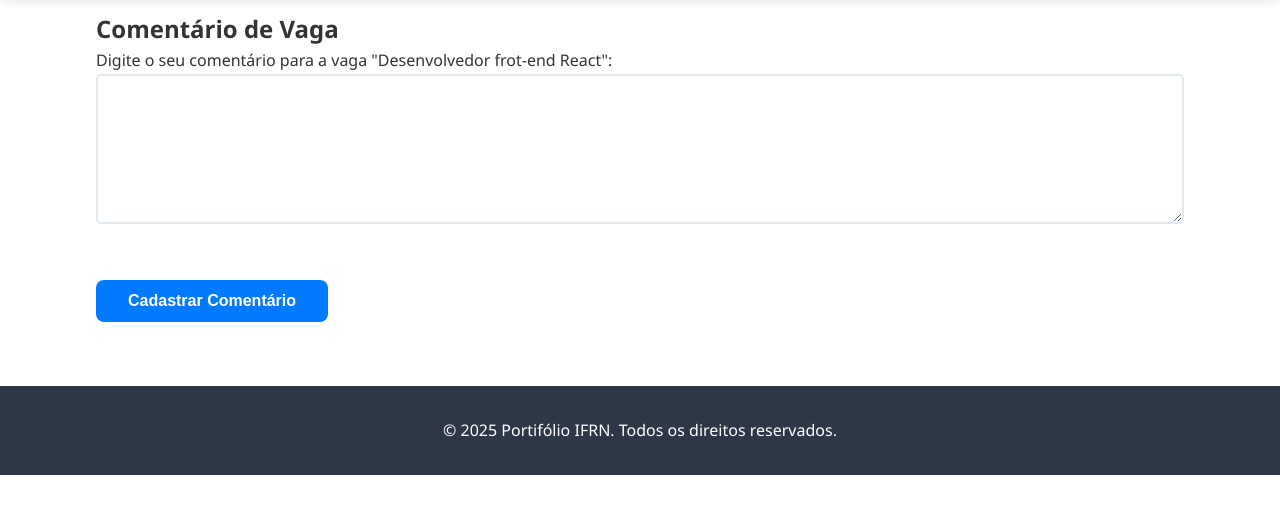
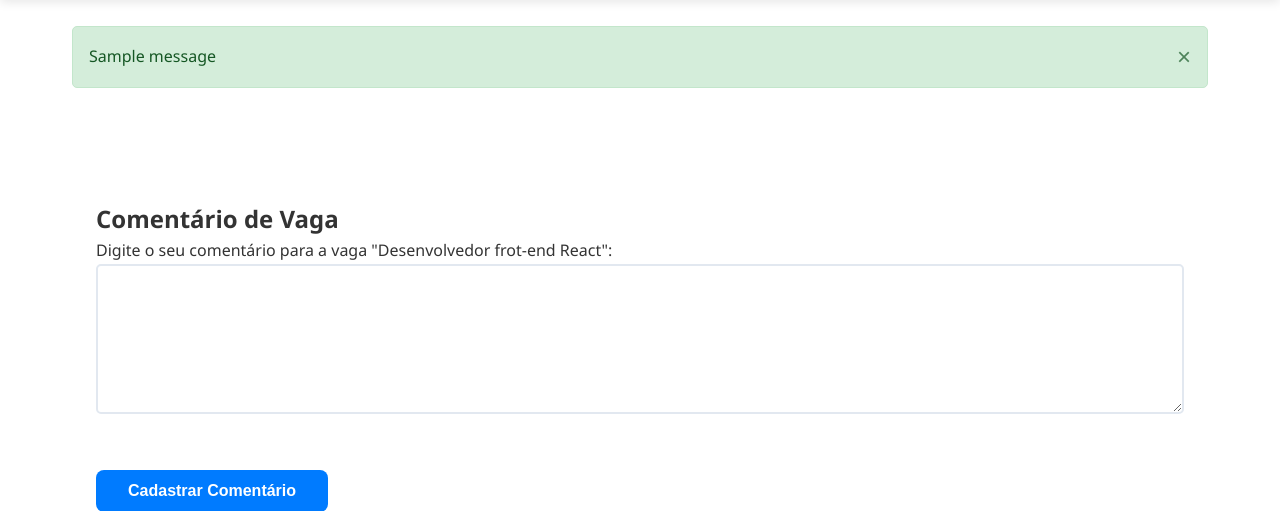
Before and after one commit to tads-cnat/apoo-25-2, a Django app: page /vaga/1/comentar/ in a window 1280 px wide. Shown: the part 70-581 px from the top of the page. Run offline with Django 4.2, Linux system fonts and the light colour scheme; data comes from the database, SQL or seed files in the repository; both versions use the stored data as it was after the commit; tables that the repository leaves empty hold one stand-in row (values such as "Sample post"); one stand-in notice (Sample message) is shown.

Commit message:
Utilização do framework de mensagens do Django.

```diff
--- a/mysite/portifolio/templates/portifolio/base.html
+++ b/mysite/portifolio/templates/portifolio/base.html
@@ -21,6 +21,18 @@
             </ul>
         </nav>
     </header>
+    <!-- Container de Mensagens -->
+    <div class="messages-container">
+        {% if messages %}
+            {% for message in messages %}
+                <div class="alert alert-{{ message.tags }}" role="alert">
+                    {{ message }}
+                    <button type="button" class="close-btn" onclick="this.parentElement.style.display='none';">&times;</button>
+                </div>
+            {% endfor %}
+        {% endif %}
+    </div>
+
     {% block hero %}
     <section class="hero">
         <h1>Bem-vindo ao Portifólio IFRN</h1>
--- a/mysite/portifolio/views.py
+++ b/mysite/portifolio/views.py
@@ -1,5 +1,6 @@
 from django.shortcuts import render, redirect
 from django.views import View
+from django.contrib import messages
 from .services import UsuarioService, VagaService
 
 ## ComentarVagaView
@@ -11,7 +12,7 @@ class ComentarVagaView(View):
         vaga = srv.get_vaga(id_vaga)
         if vaga:
             return render(request, 'portifolio/form_comentario.html', {'vaga': vaga})
-        # definição da mensagem de retorno - middleware
+        messages.error(request, 'Vaga não encontrada.')
         return redirect('index')
 
 ## AdicaoUsuarioView
@@ -25,8 +26,10 @@ class AdicaoUsuarioView(View):
         srv = UsuarioService()
         retorno = srv.cadastrar_usuario(param)
         if 'erro' in retorno:
-            return render(request,'portifolio/form_usuario.html', retorno)
-        return render(request, 'portifolio/login.html', retorno)
+            messages.error(request, retorno['erro'])
+            return render(request,'portifolio/form_usuario.html')
+        messages.success(request, 'Usuário cadastrado com sucesso!')
+        return redirect('index')
 
     def extrai_parametros(self, request):
         login = request.POST.get('login', '')
--- a/mysite/static/css/style.css
+++ b/mysite/static/css/style.css
@@ -370,6 +370,62 @@ nav {
     transform: scale(1.1);
 }
 
+/* Mensagens de Sucesso e Erro */
+.messages-container {
+    max-width: 1200px;
+    margin: 80px auto 0;
+    padding: 1rem 2rem;
+    z-index: 999;
+}
+
+.alert {
+    padding: 1rem;
+    border-radius: 5px;
+    margin-bottom: 1rem;
+    display: flex;
+    justify-content: space-between;
+    align-items: center;
+    animation: slideDown 0.3s ease-out;
+}
+
+.alert-success {
+    background-color: #d4edda;
+    color: #155724;
+    border: 1px solid #c3e6cb;
+}
+
+.alert-danger {
+    background-color: #f8d7da;
+    color: #721c24;
+    border: 1px solid #f5c6cb;
+}
+
+.alert-warning {
+    background-color: #fff3cd;
+    color: #856404;
+    border: 1px solid #ffeeba;
+}
+
+.alert-info {
+    background-color: #d1ecf1;
+    color: #0c5460;
+    border: 1px solid #bee5eb;
+}
+
+.close-btn {
+    background: none;
+    border: none;
+    font-size: 1.5rem;
+    cursor: pointer;
+    color: inherit;
+    opacity: 0.7;
+    transition: opacity 0.3s;
+}
+
+.close-btn:hover {
+    opacity: 1;
+}
+
 .success-message {
     display: none;
     padding: 1rem;
@@ -412,6 +468,17 @@ footer {
     }
 }
 
+@keyframes slideDown {
+    from {
+        opacity: 0;
+        transform: translateY(-20px);
+    }
+    to {
+        opacity: 1;
+        transform: translateY(0);
+    }
+}
+
 /* Responsividade */
 @media (max-width: 768px) {
     .hero h1 {
```
Also changed, not shown: mysite/mysite/settings.py (+10 -0 lines), mysite/db.sqlite3.
